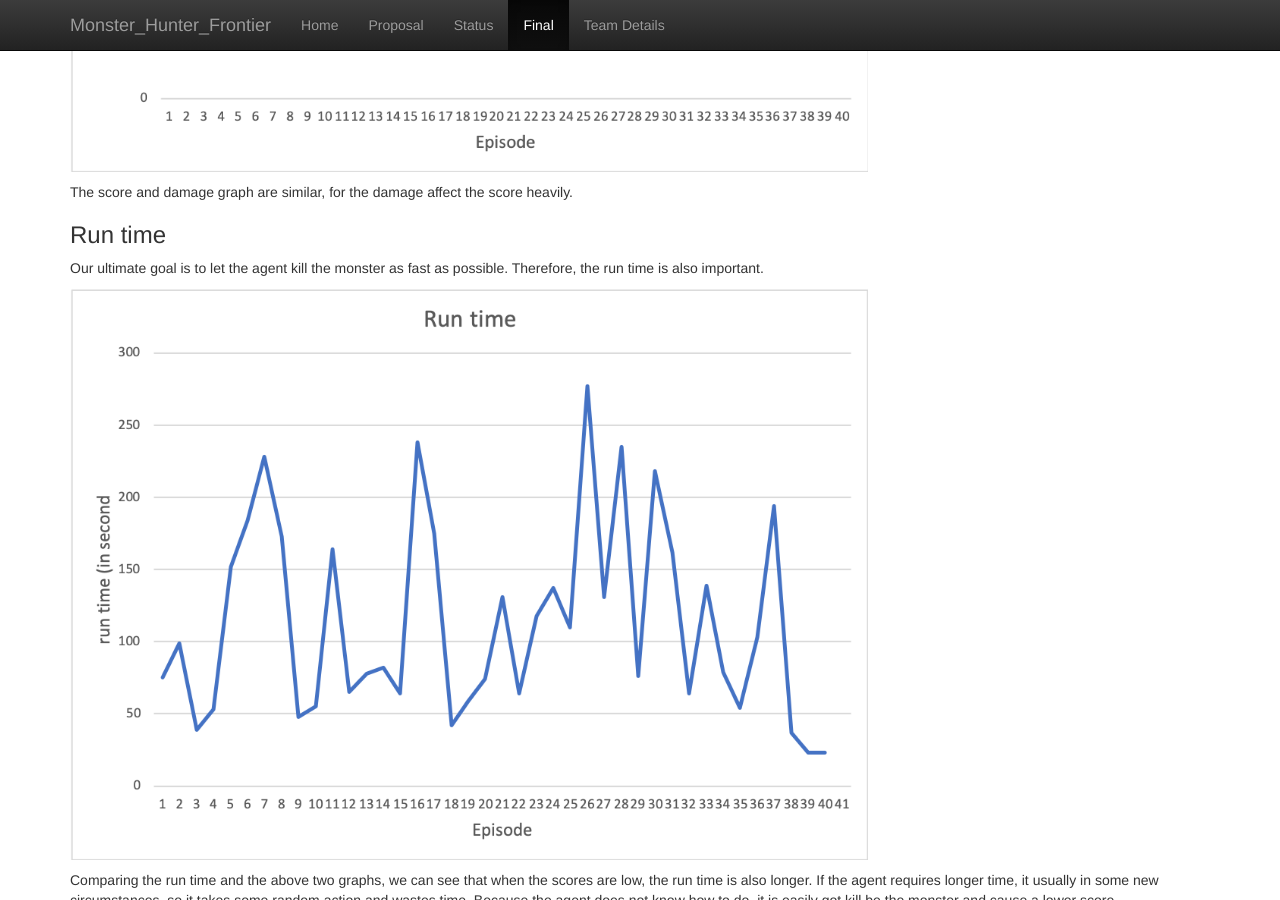
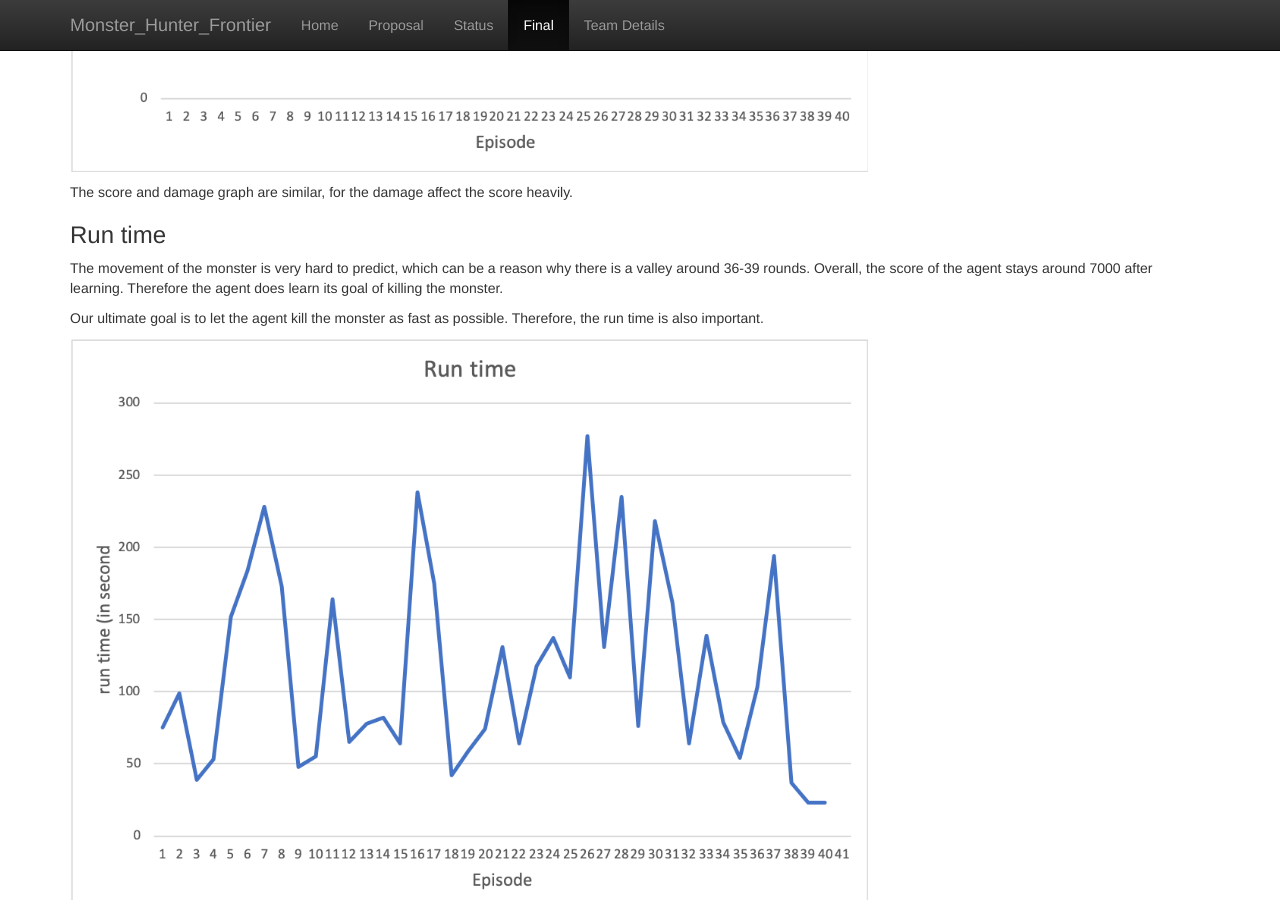
Before and after one commit to zihuazhang337/Group-25, a Jekyll site: the page built from docs/final.md, in a window 1280 px wide and 900 px high, scrolled down 3182 px. Built offline with Jekyll 4.4.1, drawn with Linux system fonts in a browser that asks for light colours.

Commit message:
Update final.md

```diff
--- a/docs/final.md
+++ b/docs/final.md
@@ -48,6 +48,9 @@ The score is a very important source to evaluate the agent how good they learn t
 The score and damage graph are similar, for the damage affect the score heavily.
 
 ### Run time
+
+The movement of the monster is very hard to predict, which can be a reason why there is a valley around 36-39 rounds. Overall, the score of the agent stays around 7000 after learning. Therefore the agent does learn its goal of killing the monster.
+
 Our ultimate goal is to let the agent kill the monster as fast as possible. Therefore, the run time is also important.
 
 
```
